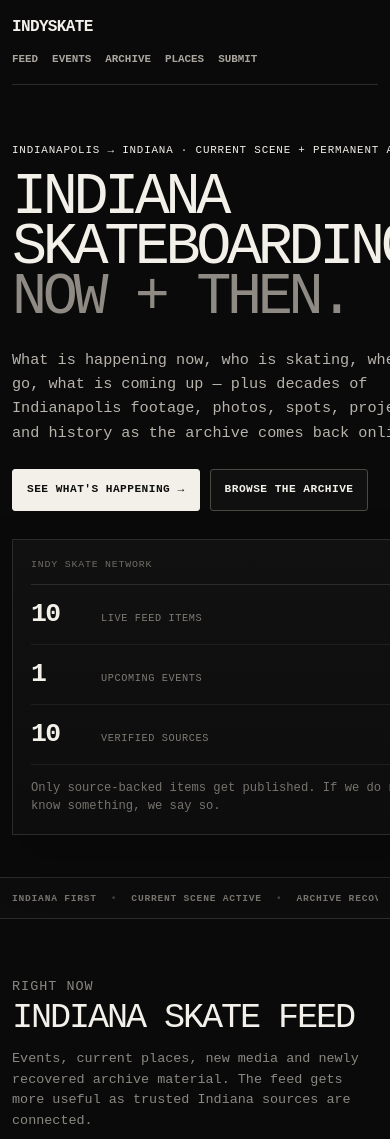
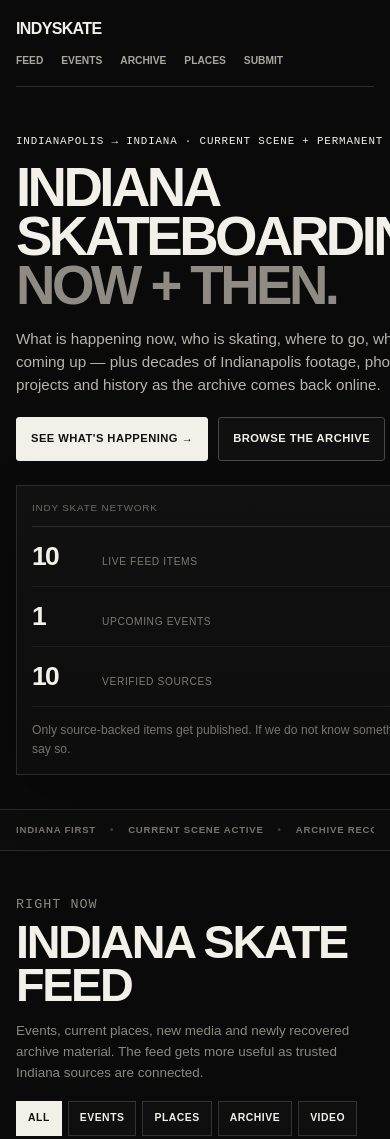
Before and after one commit to Aphexflip/indyskate, a website: page public/index.html in a window 390 px wide. Shown: the top 1139 px of the page. Drawn offline with Linux system fonts and the light colour scheme.

Commit message:
Polish IndySkate typography and mobile density

```diff
--- a/public/styles.css
+++ b/public/styles.css
@@ -14,7 +14,7 @@ body{
   margin:0;
   background:radial-gradient(circle at 80% -10%,rgba(255,255,255,.04),transparent 30rem),var(--bg);
   color:var(--ink);
-  font-family:"Courier New",Courier,monospace;
+  font-family:Arial,Helvetica,sans-serif;
   line-height:1.4;
 }
 a{color:inherit;text-decoration:none}
@@ -25,8 +25,8 @@ button{font:inherit;color:inherit}
 nav{display:flex;gap:20px;font-size:.68rem;font-weight:800;color:#aaa69e;overflow:auto}
 nav a:hover,nav a:focus-visible{color:#fff}
 .hero{min-height:470px;padding:62px 0 42px;display:grid;grid-template-columns:minmax(0,1.25fr) minmax(280px,.75fr);gap:52px;align-items:end}
-.eyebrow,.status,.section-rule h2,.site-footer{font-size:.68rem;letter-spacing:.075em}
-.hero h1{margin:14px 0 0;max-width:940px;font-size:clamp(3rem,7vw,6.8rem);line-height:.86;letter-spacing:-.075em;font-weight:500}
+.eyebrow,.status,.section-rule h2,.site-footer{font-family:"Courier New",Courier,monospace;font-size:.68rem;letter-spacing:.075em}
+.hero h1{margin:14px 0 0;max-width:940px;font-size:clamp(3rem,7vw,6.8rem);line-height:.88;letter-spacing:-.065em;font-weight:800}
 .hero h1 span{color:#8f8b84}
 .hero-intro{max-width:760px;margin:24px 0 0;color:#b8b4ac;font-size:clamp(.95rem,1.4vw,1.12rem);line-height:1.6}
 .hero-actions{display:flex;gap:10px;flex-wrap:wrap;margin-top:24px}
@@ -48,7 +48,7 @@ nav a:hover,nav a:focus-visible{color:#fff}
 .feed-shell,.archive-shell,.places-shell{padding:58px 0 74px}
 .events-shell,.featured,.recovery,.about{padding-bottom:74px}
 .section-heading{display:grid;grid-template-columns:minmax(0,1fr) minmax(280px,440px);gap:40px;align-items:end;margin-bottom:22px}
-.section-heading h2{margin:5px 0 0;font-size:clamp(2.2rem,5vw,4.5rem);line-height:.9;letter-spacing:-.06em;font-weight:500}
+.section-heading h2{margin:5px 0 0;font-size:clamp(2.2rem,5vw,4.5rem);line-height:.92;letter-spacing:-.05em;font-weight:800}
 .section-heading p{margin:0;color:var(--muted);font-size:.84rem;line-height:1.55}
 .feed-tools{display:flex;gap:8px;flex-wrap:wrap;padding:0 0 12px;border-bottom:1px solid var(--rule)}
 .filter{appearance:none;border:1px solid #35332f;background:#0f0f0f;padding:8px 10px;cursor:pointer;font-size:.65rem;font-weight:800;letter-spacing:.05em}
@@ -122,9 +122,29 @@ details[open] summary span:last-child{transform:rotate(45deg)}
   .year-grid,.archive-grid{grid-template-columns:repeat(2,minmax(0,1fr))}
 }
 @media(max-width:560px){
-  .site-header{display:block;padding:16px 0}
-  nav{margin-top:14px;gap:14px}
-  .hero h1{font-size:clamp(2.8rem,15vw,4.6rem)}
+  .wrap{width:min(calc(100% - 32px),var(--max))}
+  .site-header{display:block;padding:18px 0 14px}
+  nav{margin-top:14px;gap:18px;padding-bottom:3px;font-size:.64rem}
+  .hero{padding-top:36px;padding-bottom:34px;gap:24px}
+  .hero h1{font-size:clamp(2.65rem,14vw,4.25rem);line-height:.9}
+  .hero-intro{margin-top:18px;line-height:1.5}
+  .hero-actions{margin-top:20px}
+  .cta{min-height:44px}
+  .scene-status{padding:15px}
+  .feed-shell,.archive-shell,.places-shell{padding:44px 0 56px}
+  .events-shell,.featured,.recovery,.about{padding-bottom:56px}
+  .section-heading{margin-bottom:18px}
+  .section-heading h2{font-size:clamp(2rem,12vw,3.35rem)}
+  .feed-tools{gap:6px;overflow-x:auto;flex-wrap:nowrap;scrollbar-width:none}
+  .feed-tools::-webkit-scrollbar{display:none}
+  .filter{flex:0 0 auto;padding:9px 11px}
+  .feed-copy h3{font-size:1.55rem;line-height:1.05}
+  .feed-thumb{width:100%;max-width:none}
+  .event-card,.place-card{padding:16px}
+  summary{padding:15px 14px}
+  .detail-body{padding:14px}
+  .archive-meta{font-size:.58rem}
+  .recovery-card h2{font-size:clamp(2rem,12vw,3.5rem)}
   .feed-item{grid-template-columns:1fr;gap:8px}
   .feed-source{grid-column:1}
   .empty-feature{padding:18px}
```
